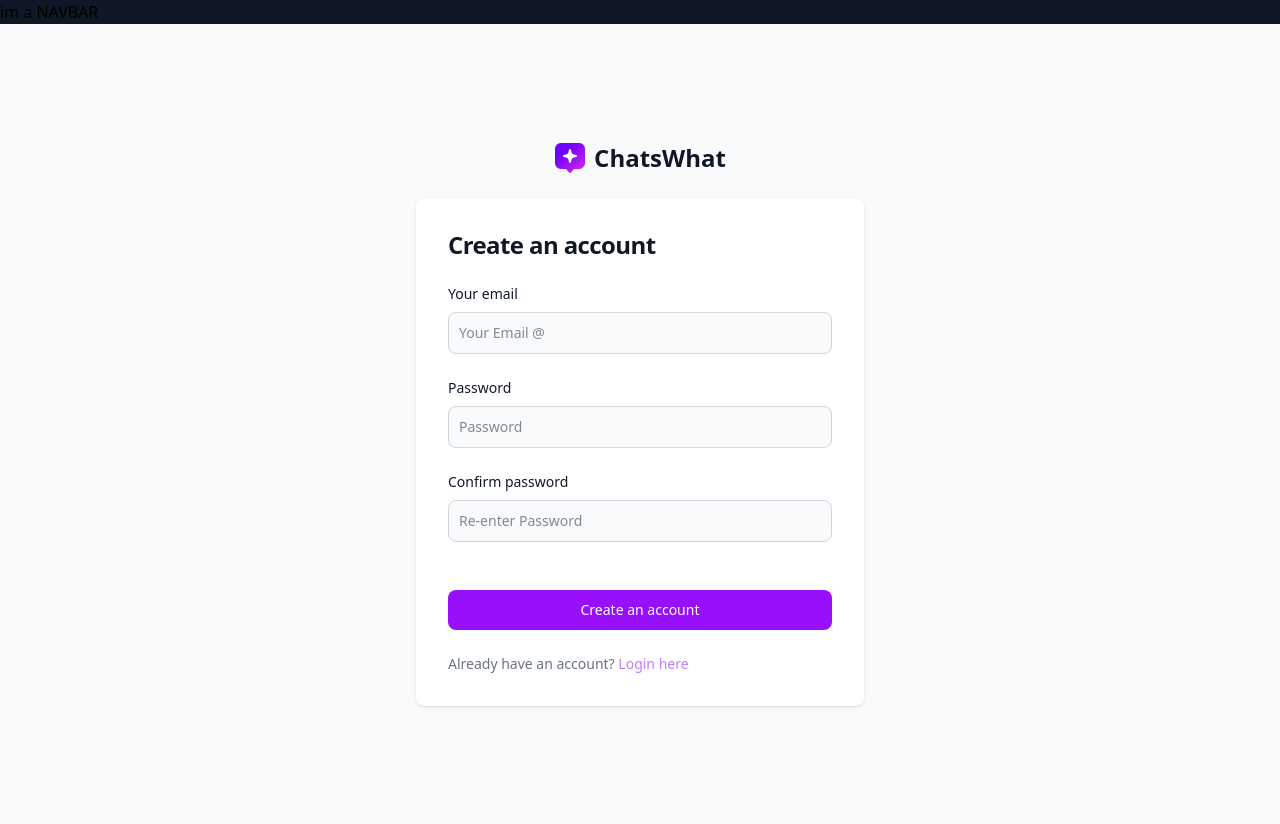
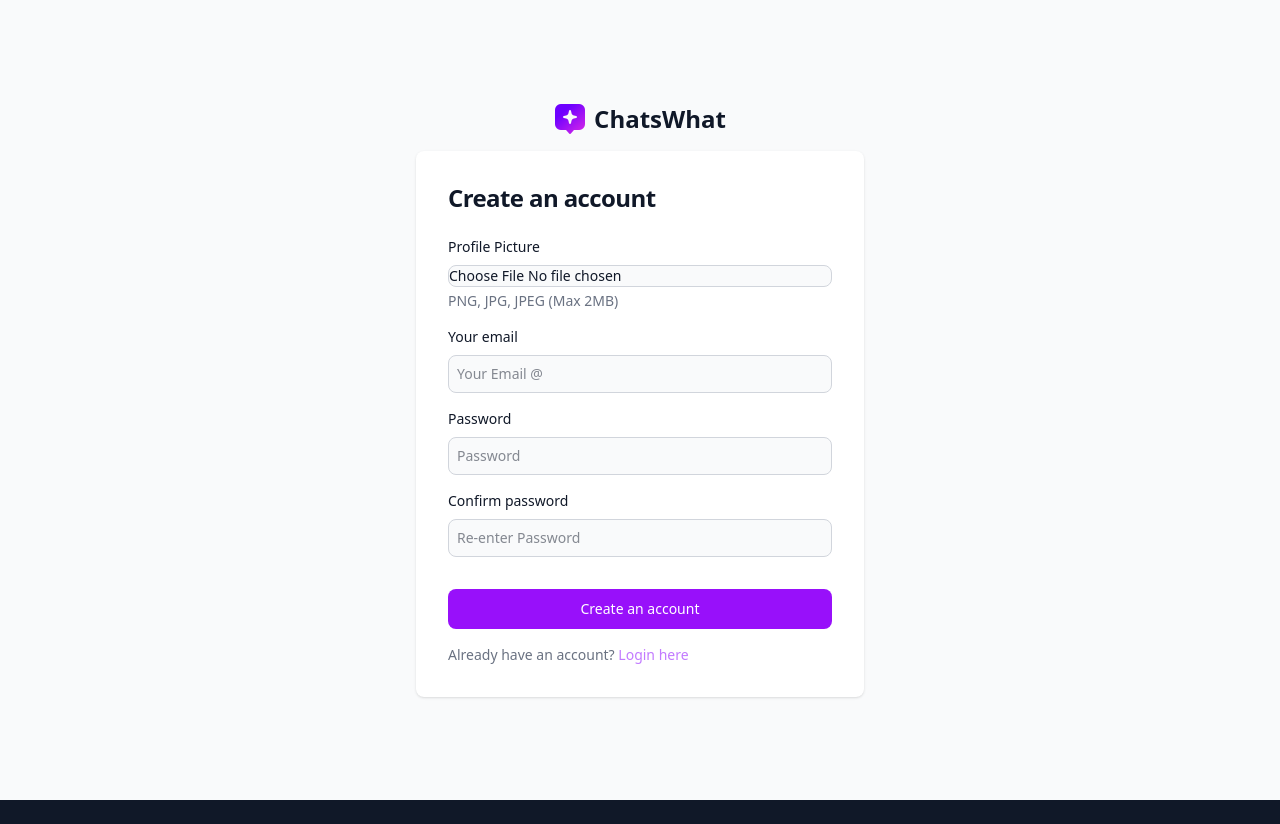
Before and after one commit to PrathameshPowar-dan/ChatsWhat, a React (Vite) app in the folder Frontend/: page /signup in a window 1280 px wide. After the commit the page ends 800 px from the top, so only its background shows below. Built offline with nearby package versions, Linux system fonts and the light colour scheme; no server answers.

Commit message:
Signin and Login 95% done

```diff
--- a/Frontend/src/App.jsx
+++ b/Frontend/src/App.jsx
@@ -25,8 +25,6 @@ const App = () => {
 
   return (
     <>
-      <Navbar />
-
       <Routes>
         <Route path="/" element={authUser ? <HomePage /> : <Navigate to="/login" />} />
         <Route path="/signup" element={!authUser ? <SignUpPage /> : <Navigate to="/" />} />
--- a/Frontend/src/Pages/LoginPage.jsx
+++ b/Frontend/src/Pages/LoginPage.jsx
@@ -32,7 +32,7 @@ const LoginPage = () => {
                     <button type="submit" className="mt-8 w-full h-11 rounded-full text-white bg-indigo-500 hover:opacity-90 transition-opacity">
                         Login
                     </button>
-                    <p className="text-gray-500/90 text-sm mt-4">Don't have an account? <a className="text-indigo-400 hover:underline" href="#">Sign up</a></p>
+                    <p className="text-gray-500/90 text-sm mt-4">Don't have an account? <a className="text-indigo-400 hover:underline" href="/signup">Sign up</a></p>
                 </form>
             </div>
         </>
--- a/Frontend/src/Pages/SignUpPage.jsx
+++ b/Frontend/src/Pages/SignUpPage.jsx
@@ -23,27 +23,39 @@ const SignUpPage = () => {
   return (
     <section class="bg-gray-50 dark:bg-gray-900 m-0 p-0">
       <div class="flex flex-col items-center justify-center px-6 py-8 mx-auto md:h-screen lg:py-0">
-        <a href="#" class="flex items-center mb-6 text-2xl font-semibold text-gray-900 dark:text-white">
-          <img class="w-8 h-8 mr-2" src="./public/chat.png" alt="logo" />
+        <a href="#" class="flex items-center mb-4 text-2xl font-semibold text-gray-900 dark:text-white">
+          <img class="w-8 h-8 mr-2" src="./chat.png" alt="logo" />
           ChatsWhat
         </a>
         <div class="w-full bg-white rounded-lg shadow dark:border md:mt-0 sm:max-w-md xl:p-0 dark:bg-gray-800 dark:border-gray-700">
-          <div class="p-6 space-y-4 md:space-y-6 sm:p-8">
+          <div class="p-4 space-y-4 md:space-y-6 sm:p-8">
             <h1 class="text-xl font-bold leading-tight tracking-tight text-gray-900 md:text-2xl dark:text-white">
               Create an account
             </h1>
-            <form class="space-y-4 md:space-y-6" action="#">
+            <form class="space-y-4 md:space-y-4" action="#">
+              <div>
+                <label for="profilePic" class="block mb-2 text-sm font-medium text-gray-900 dark:text-white">Profile Picture</label>
+                <input
+                  type="file"
+                  name="profilePic"
+                  id="profilePic"
+                  accept="image/*"
+                  class="block w-full text-sm text-gray-900 border border-gray-300 rounded-lg cursor-pointer bg-gray-50 dark:text-gray-400 focus:outline-none dark:bg-gray-700 dark:border-gray-600 dark:placeholder-gray-400"
+                  required
+                />
+                <p class="mt-1 text-sm text-gray-500 dark:text-gray-400">PNG, JPG, JPEG (Max 2MB)</p>
+              </div>
               <div>
                 <label for="email" class="block mb-2 text-sm font-medium text-gray-900 dark:text-white">Your email</label>
-                <input type="email" name="email" id="email" class="bg-gray-50 border border-gray-300 text-gray-900 text-sm rounded-lg focus:ring-primary-600 focus:border-primary-600 block w-full p-2.5 dark:bg-gray-700 dark:border-gray-600 dark:placeholder-gray-400 dark:text-white dark:focus:ring-blue-500 dark:focus:border-blue-500" placeholder="Your Email @" required="" />
+                <input type="email" name="email" id="email" class="bg-gray-50 border border-gray-300 text-gray-900 text-sm rounded-lg focus:ring-primary-600 focus:border-primary-600 block w-full p-2 dark:bg-gray-700 dark:border-gray-600 dark:placeholder-gray-400 dark:text-white dark:focus:ring-blue-500 dark:focus:border-blue-500" placeholder="Your Email @" required="" />
               </div>
               <div>
                 <label for="password" class="block mb-2 text-sm font-medium text-gray-900 dark:text-white">Password</label>
-                <input type="password" name="password" id="password" placeholder="Password" class="bg-gray-50 border border-gray-300 text-gray-900 text-sm rounded-lg focus:ring-primary-600 focus:border-primary-600 block w-full p-2.5 dark:bg-gray-700 dark:border-gray-600 dark:placeholder-gray-400 dark:text-white dark:focus:ring-blue-500 dark:focus:border-blue-500" required="" />
+                <input type="password" name="password" id="password" placeholder="Password" class="bg-gray-50 border border-gray-300 text-gray-900 text-sm rounded-lg focus:ring-primary-600 focus:border-primary-600 block w-full p-2 dark:bg-gray-700 dark:border-gray-600 dark:placeholder-gray-400 dark:text-white dark:focus:ring-blue-500 dark:focus:border-blue-500" required="" />
               </div>
               <div>
                 <label for="confirm-password" class="block mb-2 text-sm font-medium text-gray-900 dark:text-white">Confirm password</label>
-                <input type="confirm-password" name="confirm-password" id="confirm-password" placeholder="Re-enter Password" class="bg-gray-50 border border-gray-300 text-gray-900 text-sm rounded-lg focus:ring-primary-600 focus:border-primary-600 block w-full p-2.5 dark:bg-gray-700 dark:border-gray-600 dark:placeholder-gray-400 dark:text-white dark:focus:ring-blue-500 dark:focus:border-blue-500" required="" />
+                <input type="confirm-password" name="confirm-password" id="confirm-password" placeholder="Re-enter Password" class="bg-gray-50 border border-gray-300 text-gray-900 text-sm rounded-lg focus:ring-primary-600 focus:border-primary-600 block w-full p-2 dark:bg-gray-700 dark:border-gray-600 dark:placeholder-gray-400 dark:text-white dark:focus:ring-blue-500 dark:focus:border-blue-500" required="" />
               </div>
               <div class="flex items-start">
               </div>
--- a/Frontend/vite.config.js
+++ b/Frontend/vite.config.js
@@ -7,16 +7,8 @@ export default defineConfig({
   plugins: [react(),
   tailwindcss()
   ],
+  server: {
+    host: true,
+    port: 5173
+  }
 })
-
-// tailwind.config.js
-module.exports = {
-  theme: {
-    extend: {
-      colors: {
-        'newblue': '#101828',
-      },
-    },
-  },
-  plugins: [],
-};
```
Also changed, not shown: Frontend/public/5a13f750-25dc-4900-8306-ea29c3b3c109.jpg (added).
